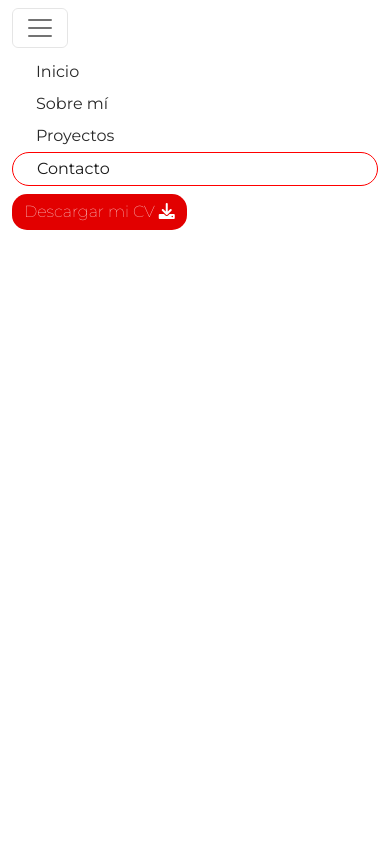
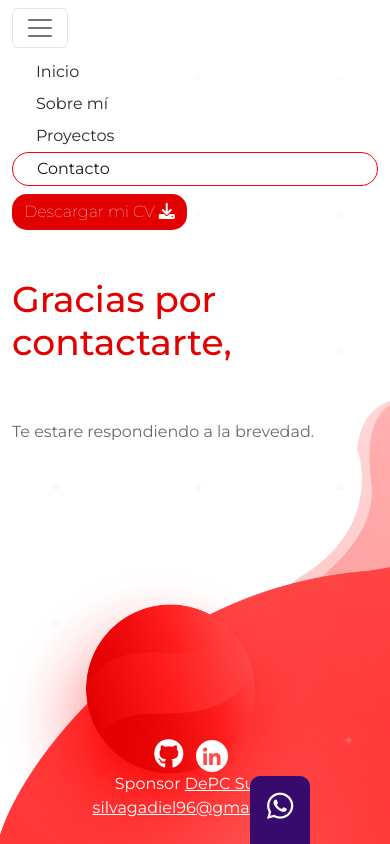
Before and after one commit to Gadiel-Monteabaro/portfolio, a PHP site: page /confirmacion-envio.php in a window 390 px wide, after a click that opens the changed part. Run offline with PHP 8.4, Linux system fonts and the light colour scheme.

Commit message:
cambios.

```diff
--- a/confirmacion-envio.php
+++ b/confirmacion-envio.php
@@ -3,13 +3,15 @@ $pg = "contacto";
 ?>
 
 <!DOCTYPE html>
-<html lang="en">
+<html lang="es" class="h-100">
 
 <head>
     <meta charset="UTF-8">
     <meta http-equiv="X-UA-Compatible" content="IE=edge">
     <meta name="viewport" content="width=device-width, initial-scale=1.0">
+
     <title>Contacto</title>
+
     <link rel="stylesheet" href="css/fontawesome/css/all.min.css">
     <link rel="stylesheet" href="css/fontawesome/css/fontawesome.min.css">
     <link rel="stylesheet" href="css/bootstrap/css/bootstrap.min.css">
@@ -18,20 +20,52 @@ $pg = "contacto";
     <link rel="shortcut icon" href="./images/Imagenes/favicon.ico" type="image/x-icon">
 </head>
 
-<body>
+<body id="contacto" class="d-flex flex-column h-100">
 
-    <head>
+    <!--Barra de Navegacion-->
+    <header>
         <?php include_once("menu.php"); ?>
-    </head>
+    </header>
 
-    <body>
+    <!--Contenido principal area Contacto-->
+    <main class="container">
+        <div class="row">
+            <div class="col-12 mt-3 mb-5">
+                <h1>Gracias por contactarte,</h1>
+            </div>
+        </div>
+        <div class="row">
+            <div class="col-sm-6 col-12">
+                <p>Te estare respondiendo a la brevedad.</p>
+            </div>
+        </div>
+    </main>
 
-    </body>
+    <!--Contenido Footer-->
+    <footer class="container mt-auto pb-4">
+        <div class="row">
+            <div class="col-sm-3 col-12 text-center text-sm-start">
+                <a href="" target="_blank" title="Github"><i class="fab fa-github"></i></a>
+                <a href="" target="_blank" title="Linkedin"><i class="fab fa-linkedin-in"></i></a>
 
-    <footer>
-
+            </div>
+            <div class="col-sm-3 col-12 text-center text-sm-start">
+                Sponsor <a href="">DePC Suite</a>
+            </div>
+            <div class="col-sm-3 col-12 text-center text-sm-start">
+                <a href="">silvagadiel96@gmail.com</a>
+            </div>
+        </div>
+        <div class="btn-whatsapp">
+            <a href="https://api.whatsapp.com/send?phone=541162423341" title="whatsapp">
+                <i class="fa-brands fa-whatsapp"></i>
+            </a>
+        </div>
     </footer>
 
 </body>
 
 </html>
+</body>
+
+</html>
--- a/css/styles.css
+++ b/css/styles.css
@@ -1,13 +1,12 @@
 /*IMPORT; nos permite vincular distintas fuentes, proporcionadas por google en este caso*/
-@import url('https://fonts.googleapis.com/css2?family=Montserrat:ital,wght@0,100;0,200;0,300;0,400;0,500;0,600;0,700;0,800;0,900;1,100;1,200;1,300;1,400;1,500;1,600;1,700;1,800;1,900&display=swap');
+@import url("https://fonts.googleapis.com/css2?family=Montserrat:ital,wght@0,100;0,200;0,300;0,400;0,500;0,600;0,700;0,800;0,900;1,100;1,200;1,300;1,400;1,500;1,600;1,700;1,800;1,900&display=swap");
 
 /*con el root puedo generar varialbes, que puedo utilizar en mi codigo, facilitanto el uso de las propiedades y valores como el color de un elemento*/
 :root {
-
   --headers-color: #e20000;
-    --btn-color: #E20000;
+  --btn-color: #e20000;
   --btn-media-color: rgba(227, 0, 0, 0.5);
-    --links-color: #E20000;
+  --links-color: #e20000;
 }
 
 * {
```
Also changed, not shown: other parts of css/styles.css (+34 -26 lines). Lines whose indentation alone changed are shown as unchanged.
